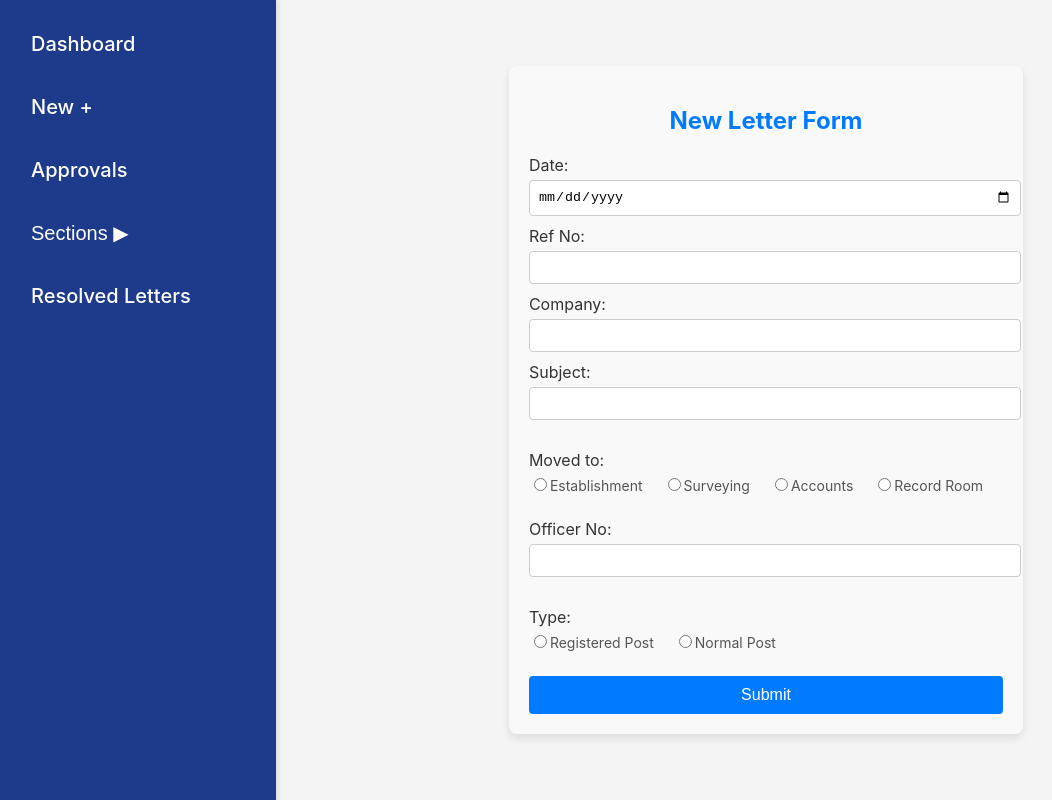
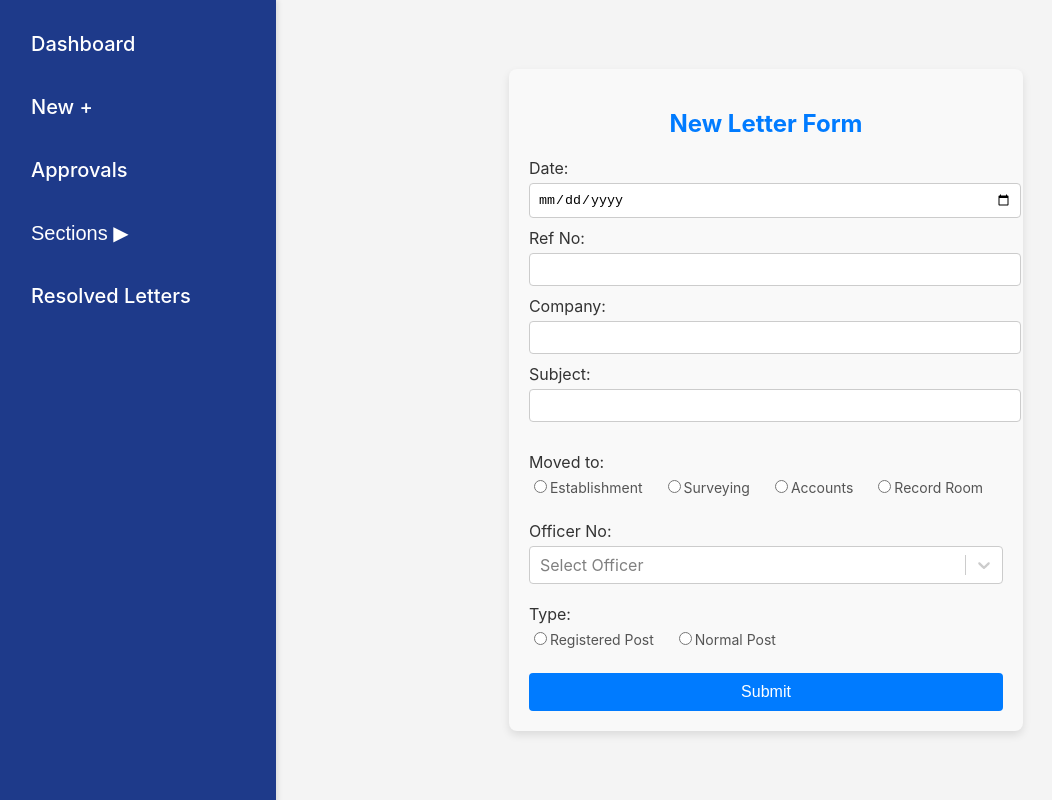
Before and after one commit to Nipuni102/DispatchDesk---Letter-Management-System, a React (Create React App) app: page /new in a window 1280 px wide. Shown: the whole page, without its empty margins (4-1056 px from the left). Built offline with nearby package versions, Linux system fonts and the light colour scheme; no server answers.

Commit message:
Added dropdown to offier list in form

```diff
--- a/package.json
+++ b/package.json
@@ -9,6 +9,7 @@
     "react-dom": "^19.0.0",
     "react-router-dom": "^7.1.1",
     "react-scripts": "5.0.1",
+    "react-select": "^5.10.0",
     "web-vitals": "^4.2.4"
   },
   "scripts": {
--- a/src/Components/NewPage.js
+++ b/src/Components/NewPage.js
@@ -1,9 +1,13 @@
-import React, { useState } from "react";
-import { useNavigate } from "react-router-dom"; // Import useNavigate
+import React, { useEffect, useState } from "react";
+import { useNavigate } from "react-router-dom";
 import "../styles/NewPage.css";
 import axios from "axios";
+import Select from "react-select";
 
 const NewPage = () => {
+
+  const navigate = useNavigate();
+
   const [data, setData] = useState({
     date: "",
     refNo: "",
@@ -13,8 +17,25 @@ const NewPage = () => {
     officerNo: "",
     postType: ""
   });
+  const [users, setUsers] = useState([]);
 
-  const navigate = useNavigate(); // Initialize navigate function
+  useEffect(() => {
+    fetchUsers();
+  }, [])
+
+  const fetchUsers = async () => {
+    const url = "http://localhost:4000/api/letter/getUsers";
+    try {
+      const response = await axios.get(url);
+      if (response.data.success) {
+        setUsers(response.data.data);
+      } else {
+        console.log(response.data.message);
+      }
+    } catch (error) {
+      console.error(error);
+    }
+  }
 
   const handleSubmit = async (e) => {
     e.preventDefault();
@@ -126,7 +147,18 @@ const NewPage = () => {
         {/* Officer No */}
         <div className="form-group">
           <label htmlFor="officerNo">Officer No:</label>
-          <input type="number" id="officerNo" min="1" max="9" name="officerNo" value={data.officerNo} onChange={onChangeHandler} required />
+          <Select
+            options={users.map((user) => ({
+              value: user.officerNo,
+              label: user.officerNo
+            }))}
+            onChange={(selectedOption) =>
+              onChangeHandler("officerNo", selectedOption.value)
+            }
+            placeholder="Select Officer"
+            isSearchable
+          />
+
         </div>
 
         {/* Type */}
```
Also changed, not shown: 1 other file (tests, documents, lock files or other folders).
